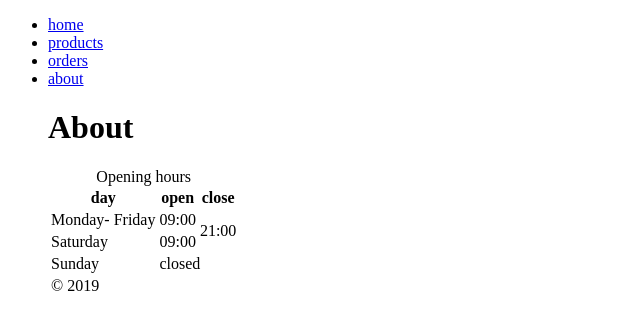
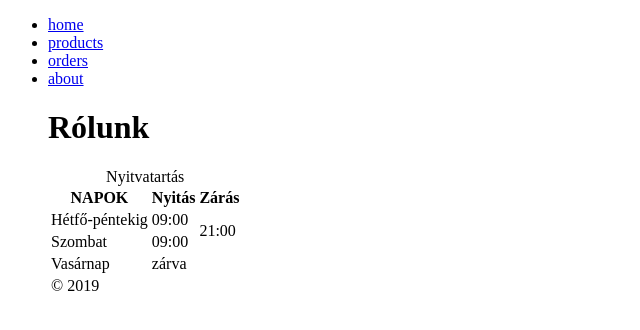
Before and after one commit to berlinbx/berlinbx.github.io, a plain HTML site: page about.html in a window 1280 px wide. Shown: the whole page, without its empty margins (0-640 px from the left). Drawn offline with Linux system fonts and the light colour scheme.

Commit message:
edited texts

```diff
--- a/about.html
+++ b/about.html
@@ -21,29 +21,29 @@
         <li>
             <a href="/about.html">about</a>
         </li>
-        <h1>About</h1>
+        <h1>Rólunk</h1>
         <table>
-            <caption>Opening hours</caption>
+            <caption>Nyitvatartás</caption>
             <thead>
                 <tr>
-                    <th>day</th>
-                    <th>open</th>
-                    <th>close</th>
+                    <th>NAPOK</th>
+                    <th>Nyitás</th>
+                    <th>Zárás</th>
                 </tr>
             </thead>
             <tbody>
                 <tr>
-                    <td>Monday- Friday </td>
+                    <td>Hétfő-péntekig </td>
                     <td>09:00 </td>
                     <td rowspan="2">21:00</td>
                 </tr>
                 <tr>
-                    <td>Saturday </td>
+                    <td>Szombat </td>
                     <td>09:00 </td>
                 </tr>
                 <tr>
-                    <td>Sunday </td>
-                    <td colspan="2">closed </td>
+                    <td>Vasárnap </td>
+                    <td colspan="2">zárva </td>
 
                 </tr>
             </tbody>
```
Also changed, not shown: index2.html (+13 -12 lines), pages/orders.html (+1 -1 lines), 1 other file.
